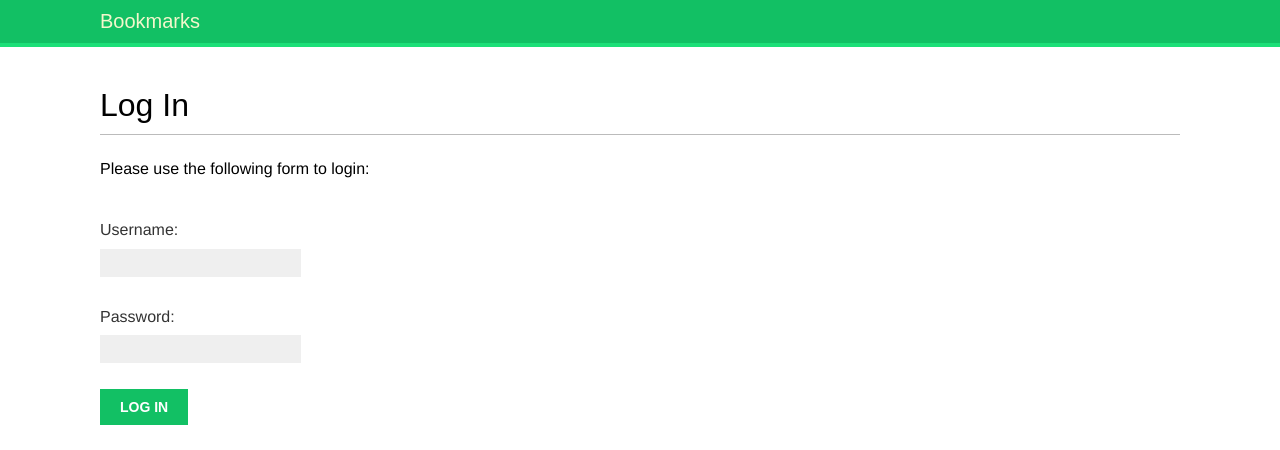
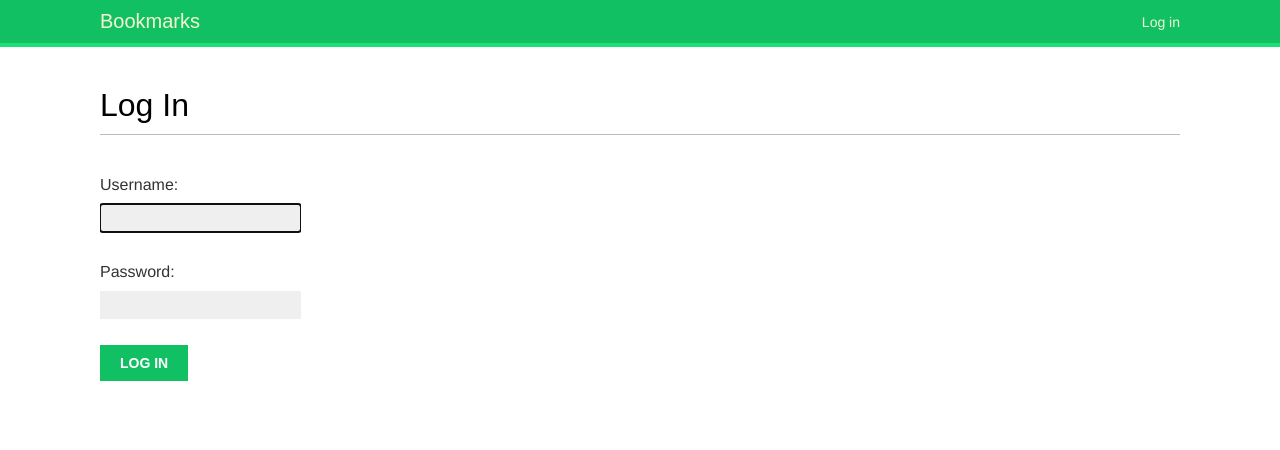
Before and after one commit to marcgardiner/bookmark, a Django app: page /account/login/ in a window 1280 px wide. Shown: the top 450 px of the page. Run offline with Django 3.2, Linux system fonts and the light colour scheme; some web fonts are replaced.

Commit message:
add for registration

```diff
--- a/account/templates/base.html
+++ b/account/templates/base.html
@@ -9,6 +9,26 @@
 <body>
     <div id="header">
         <span class="logo">Bookmarks</span>
+        {% if request.user.is_authenticated %}
+            <ul class="menu">
+                <li {% if section == "dashboard" %}class="selected"{% endif %}>
+                    <a href="{% url "dashboard" %}">My dashboard</a>
+                </li>
+                <li {% if section == "images" %}class="selected"{% endif %}>
+                    <a href="#">Images</a>
+                </li>
+                <li {% if section == "people" %}class="selected"{% endif %}>
+                    <a href="#">People</a>
+                </li>
+            </ul>
+        {% endif %}
+        <span class="user">
+            {% if request.user.is_authenticated %}
+                Hello {{ request.user.first_name }}, <a href="{% url "logout" %}">Log out</a>
+            {% else %}
+                <a href="{% url "login" %}">Log in</a>
+            {% endif %}
+        </span>
     </div>
     <div id="content">
         {% block content %}
--- a/account/urls.py
+++ b/account/urls.py
@@ -4,5 +4,9 @@
 
 urlpatterns = [
     # post views
-    url(r'^login/$', views.user_login, name='login'),
+    # url(r'^login/$', views.user_login, name='login'),
+    url(r'^login/$', 'django.contrib.auth.views.login', name='login'),
+    url(r'^logout/$', 'django.contrib.auth.views.logout', name='logout'),
+    url(r'^logout-then-login/$', 'django.contrib.auth.views.logout_then_login', name='logout_then_login'),
+    url(r'^$', views.dashboard, name='dashboard'),
 ]
--- a/account/views.py
+++ b/account/views.py
@@ -1,6 +1,7 @@
 from django.shortcuts import render
 from django.http import HttpResponse
 from django.contrib.auth import authenticate, login
+from django.contrib.auth.decorators import login_required
 
 from .forms import LoginForm
 
@@ -22,3 +23,9 @@
     else:
         form = LoginForm()
     return render(request, 'account/login.html', {'form': form})
+
+@login_required
+def dashboard(request):
+    return render(request,
+                  'account/dashboard.html',
+                  {'section': 'dashboard'})
--- a/bookmarks/settings.py
+++ b/bookmarks/settings.py
@@ -101,3 +101,9 @@
 # https://docs.djangoproject.com/en/1.8/howto/static-files/
 
 STATIC_URL = '/static/'
+
+from django.core.urlresolvers import reverse_lazy
+
+LOGIN_REDIRECT_URL = reverse_lazy('dashboard')
+LOGIN_URL = reverse_lazy('login')
+LOGOUT_URL = reverse_lazy('logout')
```
Also changed, not shown: 3 other files.
